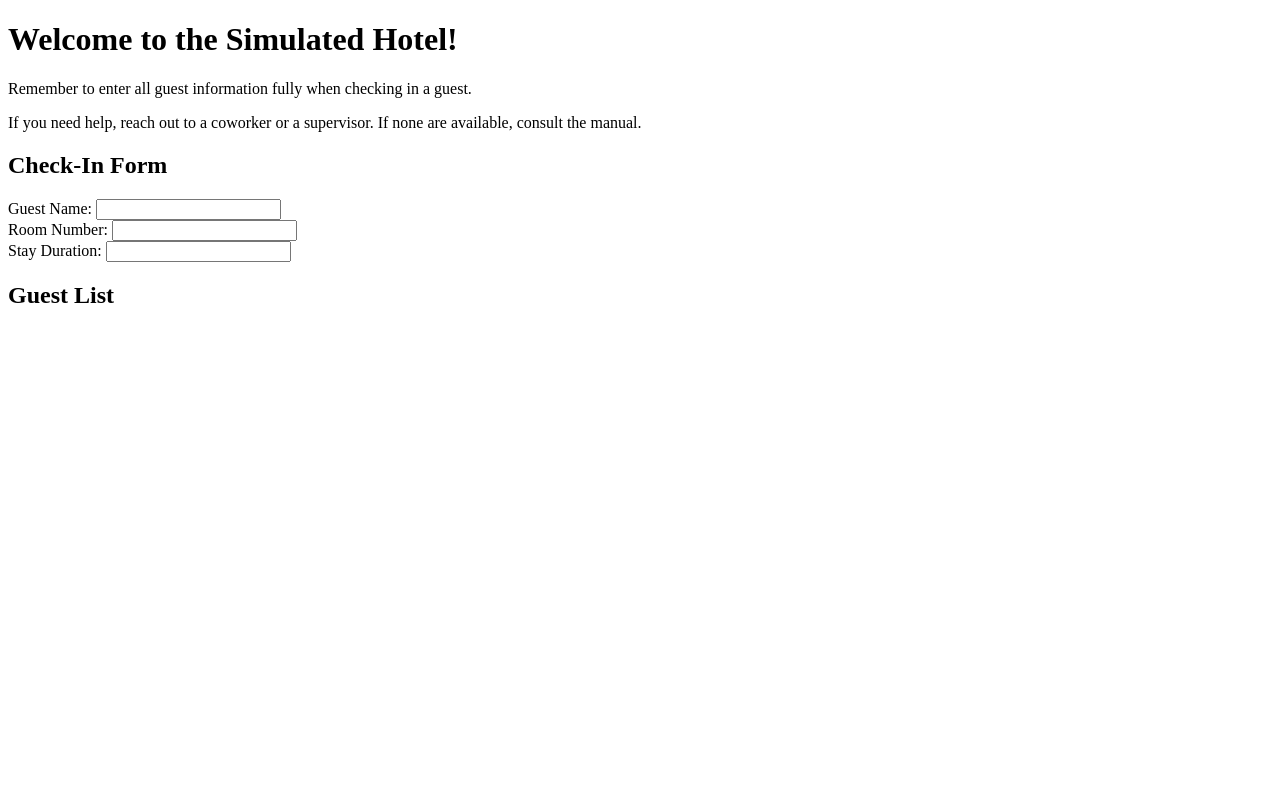
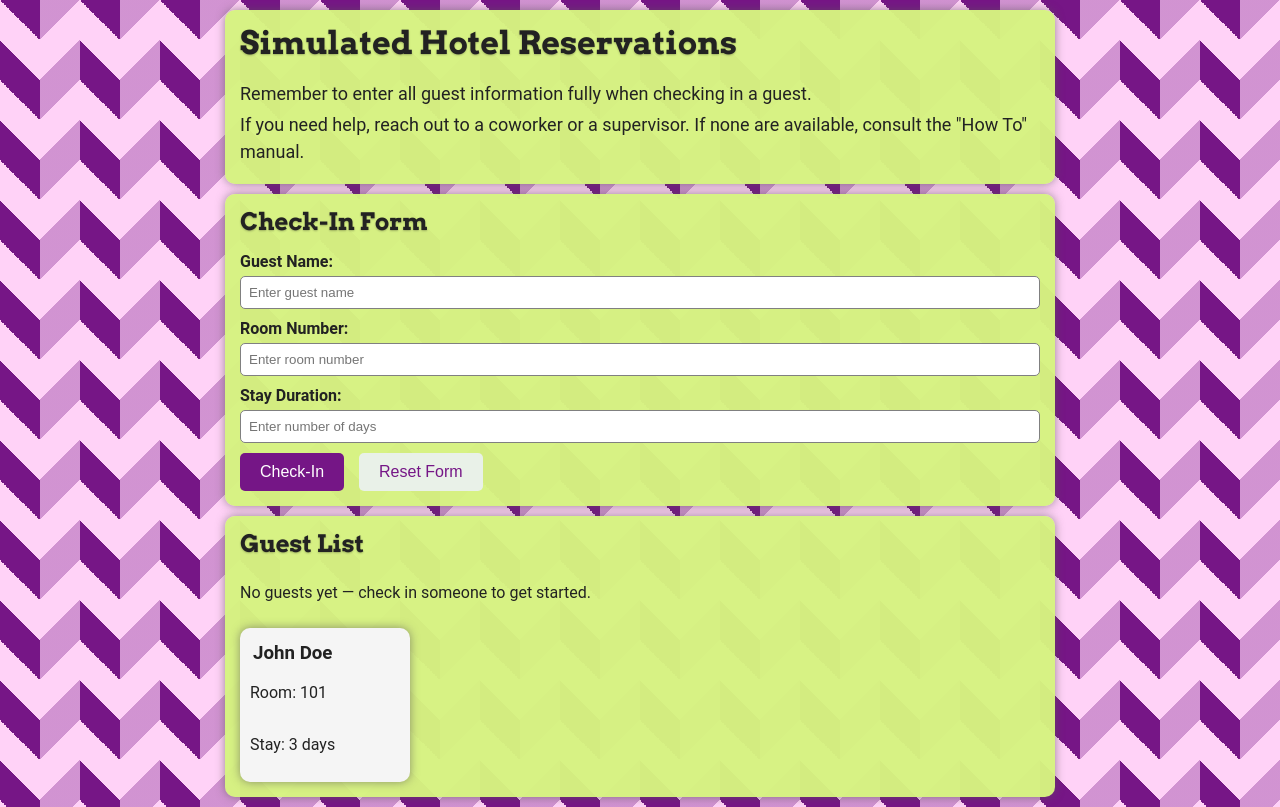
Before and after one commit to ellamkoch/hotel-simulator, a plain HTML site: page index.html in a window 1280 px wide. Drawn offline with Linux system fonts and the light colour scheme.

Commit message:
updated css, minor fixes to html

```diff
--- a/index.html
+++ b/index.html
@@ -3,58 +3,97 @@
 <head>
     <meta charset="UTF-8">
     <meta name="viewport" content="width=device-width, initial-scale=1.0">
-    <title>Welcome to the Simulated Hotel!</title>
+    <title>Simulated Hotel Reservations</title>
+
+     <!-- Arvo Google Font embed-->
+    <link rel="preconnect" href="https://fonts.googleapis.com">
+    <link rel="preconnect" href="https://fonts.gstatic.com" crossorigin>
+    <link href="https://fonts.googleapis.com/css2?family=Arvo:ital,wght@0,400;0,700;1,400;1,700&family=Outfit:wght@100..900&display=swap" rel="stylesheet">
 
     <!--Styles-->
     <link rel="stylesheet" href="./styles.css">
+
 </head>
 <body>
     <main>
-        <h1 class="intro">Welcome to the Simulated Hotel!</h1>
-        <p>Remember to enter all guest information fully when checking in a guest.</p>
-        <p>If you need help, reach out to a coworker or a supervisor. If none are available, consult the manual.</p>
+        <!-- H1 container and advice-->
+        <div class="checkin_heading_advice">
+        <h1 class="intro">Simulated Hotel Reservations</h1>
+            <div class="advice">
+                <p>Remember to enter all guest information fully when checking in a guest.</p>
+                <p>If you need help, reach out to a coworker or a supervisor. If none are available, consult the "How To" manual.</p>
+            </div>
+        </div>
         <!-- Checkin Form container-->
         <form action="" class ="checkin_form" id="checkin_form">
         <h2 class="checkin">Check-In Form</h2>
-            <div class="checkin_form_row">
+
                 <!--Guest Name-->
                 <div class="checkin_form_field">
                     <label for="guestName" class="checkin_form_field_label">Guest Name:</label>
-                    <input type="text" id="guestName" name="guestName" class="checkin_form_field_input" required>
+                    <input type="text" id="guestName" name="guestName" class="checkin_form_field_input" required placeholder="Enter guest name">
                 </div>
 
                 <!--Room Number-->
                 <div class="checkin_form_field">
                     <label for="roomNumber" class="checkin_form_field_label">Room Number:</label>
-                    <input type="number" id="roomNumber" name="roomNumber" class="checkin_form_field_input" required>
+                    <input type="number" id="roomNumber" name="roomNumber" class="checkin_form_field_input" required placeholder="Enter room number">
                 </div>
 
                 <!--Stay Duration-->
                 <div class="checkin_form_field">
                     <label for="stayDuration" class="checkin_form_field_label">Stay Duration:</label>
-                    <input type="number" id="stayDuration" name="stayDuration" class="checkin_form_field_input" required>
+                    <input type="number" id="stayDuration" name="stayDuration" class="checkin_form_field_input" required min="1" placeholder="Enter number of days">
                 </div>
+
+            <!--Submit & Reset Buttons-->
+            <div class="checkin_buttons">
+                <button class="checkin_form_submit" type="submit">Check-In</button>
+                <button class="checkin_form_reset" type="reset">Reset Form</button>
             </div>
+            <!-- Inserted by JS when errors occur. hidden otherwise-->
+            <div id="error_message" class="error_message" aria-live="polite" role="status" aria-atomic="true"></div>
         </form>
 
         <!-- Guest List container-->
-        <h2 class="guestlist">Guest List</h2>
-        <div id="guest_list_container" class="guest_list_container">
-            <div id="guest_list_cards" class="guest_list_cards">
 
+        <!--Region tells screen-readers that this area is a "landmark" navigation.
+         'aria-labelledby' ties the name of the region to the <h2 id="guest_list_heading"> below. -->
+        <div id="guest_list_container"
+            class="guest_list_container"
+            role="region"
+            aria-labelledby="guest_list_heading">
 
+        <h2 class="guest_list_heading" id="guest_list_heading">Guest List</h2>
 
+        <!-- Empty state: shown until there are guests -->
+        <p class="guest_list_empty" id="guest_list_empty">No guests yet — check in someone to get started.</p>
 
+        <!-- Count line: <span> wraps just the number so JS can update it -->
+        <div class="guest_list_count" id="guest_list_count"> Total guests checked in: <span id="guest_list_count_value">0</span>
+        </div>
 
+        <!-- Cards get inserted here by JS -->
+        <div id="guest_list_cards" class="guest_list_cards" role="list" aria-live="polite">
+            <!-- JS will insert one .guest_card (role="listitem") per guest -->
+             <!-- TEMP for styling only -->
+            <div class="guest_card" role="listitem">
+            <h3 class="guest_card_title">John Doe</h3>
+            <p class="guest_card_text">Room: 101</p>
+            <p class="guest_card_text">Stay: 3 days</p>
             </div>
-
+        </div>
         </div>
 
 
 
 
 
+
     </main>
+    <div class="background">
+
+    </div>
     <!-- JavaScript-->
     <script src="./script.js"></script>
 </body>
--- a/styles.css
+++ b/styles.css
@@ -0,0 +1,239 @@
+/*style reset*/
+
+
+/* headings */
+h1, h2,
+.guest_list_heading,
+.checkin {
+  font-family: "Arvo", serif;  /* have to name font-family to get Arvo to work*/
+  font-weight: 700;            /* 400 = regular, 700 = bold */
+  text-shadow: 0 1px 2px rgba(0,0,0,0.25);
+  text-align: left;
+}
+
+
+/* Main Container Styles*/
+.checkin_heading_advice, .checkin_form, .guest_list_container {
+    background-color: rgba(214, 243, 128, 0.97);
+    display: flex;
+    flex-direction: column; /*stacks items vertically*/
+    align-items: flex-start;
+    justify-content: center;
+    padding: 15px;
+    border-radius: 10px;
+    box-shadow: 0 0 10px rgba(88, 84, 84, 0.607);
+    width: 100%; /*full width on small screens*/
+    max-width: 800px;
+    gap: 10px;
+
+}
+
+.checkin_heading_advice, .checkin_form, .guest_list_container {
+    margin: 10px auto;
+}
+
+.checkin_heading_advice h1 {
+  margin: 0 0 6px;
+  line-height: 1.1;
+}
+
+.checkin_heading_advice .advice p {
+  margin: 4px 0;
+  line-height: 1.5;
+}
+
+.checkin_form h2 {
+    margin: 0 0 6px;
+    line-height: 1.1;
+
+}
+
+.guest_list_container h2 {
+    margin: 0;
+    line-height: 1.1;
+
+}
+
+/* body styles */
+body {
+    font-family: Roboto, sans-serif;
+    /*What makes the fun trippy background work*/
+    background-color: #ffd2f7;
+    opacity: 1;
+    background: linear-gradient(135deg, #76168655 25%, transparent 25%) -40px 0/ 80px 80px, linear-gradient(225deg, #761686 25%, transparent 25%) -40px 0/ 80px 80px, linear-gradient(315deg, #76168655 25%, transparent 25%) 0px 0/ 80px 80px, linear-gradient(45deg, #761686 25%, #ffd2f7 25%) 0px 0/ 80px 80px;
+    color: #222;
+}
+
+.advice {
+    font-size: 18px;
+
+}
+
+/*checkin form container */
+
+
+/* individual form fields */
+.checkin_form_field {
+    width: 100%;
+    display:flex;
+    flex-direction: column;
+    gap: 5px;
+
+}
+/* labels for form fields */
+
+.checkin_form_field_label {
+    font-size: 16px;
+    font-weight: bold;
+
+}
+/* input fields style */
+.checkin_form_field_input {
+    border: solid 1px gray;
+    padding: 8px;
+    border-radius: 5px;
+
+}
+
+
+/* input focus style */
+.checkin_form_field_input:focus {
+    border-color: #751686;
+    outline: #751686;
+    outline-offset: 10px;
+}
+
+/* submit & reset button styles */
+
+/*container for buttons*/
+.checkin_buttons {
+    display: flex;
+    gap: 15px;
+}
+
+.checkin_form_submit, .checkin_form_reset {
+    border: none;
+    padding: 10px 20px;
+    border-radius: 5px;
+    cursor: pointer;
+    font-size: 16px;
+    transition: background-color 0.3s ease; /*transitions background color smoothly*/
+    gap: 10px;
+
+}
+
+/* colors for buttons*/
+.checkin_form_submit {
+  background-color:#751686;
+    color: white;
+}
+
+.checkin_form_reset {
+    background-color:#e9f1e8;
+    color: #751686 ;
+
+}
+
+/* hover and active states for buttons */
+.checkin_form_submit:hover {
+    background-color: #7516868a;
+    transform: scale(1.05); /*slightly enlarges button on hover*/
+}
+
+.checkin_form_submit:active {
+    background-color: #a869b4;
+    transform: scale(0.95); /*slightly shrinks button on click*/
+}
+
+.checkin_form_reset:hover {
+    background-color: #a869b4;
+    transform: scale(1.05); /*slightly enlarges button on hover*/
+    color: white;
+}
+
+.checkin_form_reset:active {
+    background-color: #7516868a;
+    transform: scale(0.95); /*slightly shrinks button on click*/
+}
+
+/* Error Message*/
+
+.error_message {
+    display: none; /*js will make this appear as needed*/
+    color: red;
+    font-size: 20px;
+
+}
+
+/*Guest List Container*/
+
+.guest_list_empty {
+    width: 100%;
+    gap: 5px;
+
+}
+
+.guest_list_count {
+    display: none; /*only shows when guests are checked in*/
+    font-weight: 700;
+    font-size: 18px
+}
+
+.guest_list_cards {
+    display: flex;
+    flex-wrap: wrap;
+}
+
+/* styles for guest cards*/
+.guest_card {
+    display: none; /*hidden initally. js will bring it out as guests are checked in*/
+    background-color: whitesmoke;
+    display: flex;
+    flex-direction: column;
+    align-items: flex-start;
+    justify-content: center;
+    padding: 10px;
+    border-radius: 10px;
+    box-shadow: 0 0 10px rgba(88, 84, 84, 0.607);
+    min-width: 150px;
+    gap: 15px;
+
+}
+
+.guest_card_title {
+    line-height: 1.3;
+    margin: 3px;
+}
+
+.guest_card_text {
+    margin-top: 0;
+    line-height: 1.3;
+}
+
+
+
+
+/* Arvo CSS classes */
+.arvo-regular {
+  font-family: "Arvo", serif;
+  font-weight: 400;
+  font-style: normal;
+}
+
+.arvo-bold {
+  font-family: "Arvo", serif;
+  font-weight: 700;
+  font-style: normal;
+}
+
+.arvo-regular-italic {
+  font-family: "Arvo", serif;
+  font-weight: 400;
+  font-style: italic;
+}
+
+.arvo-bold-italic {
+  font-family: "Arvo", serif;
+  font-weight: 700;
+  font-style: italic;
+}
```
